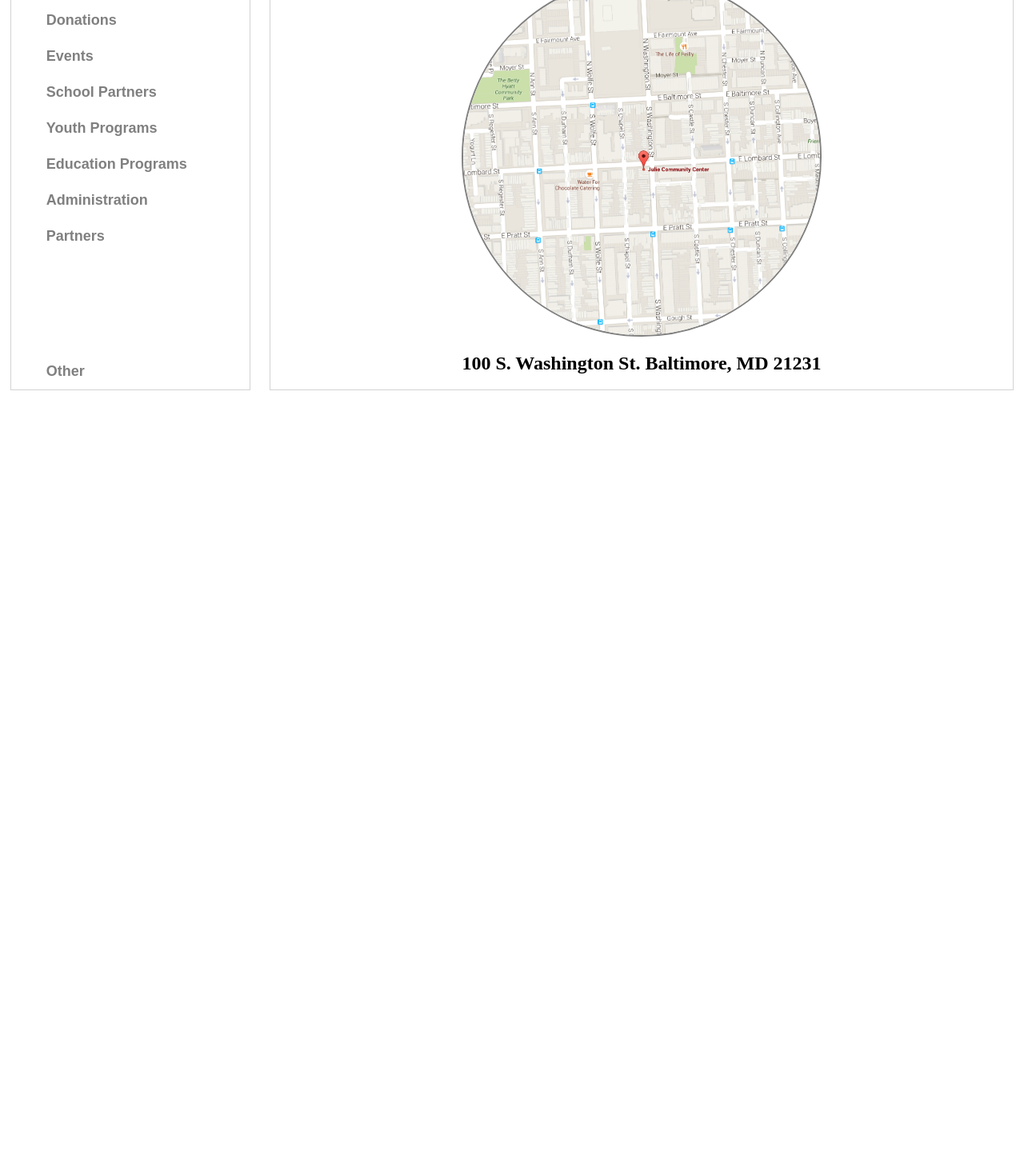
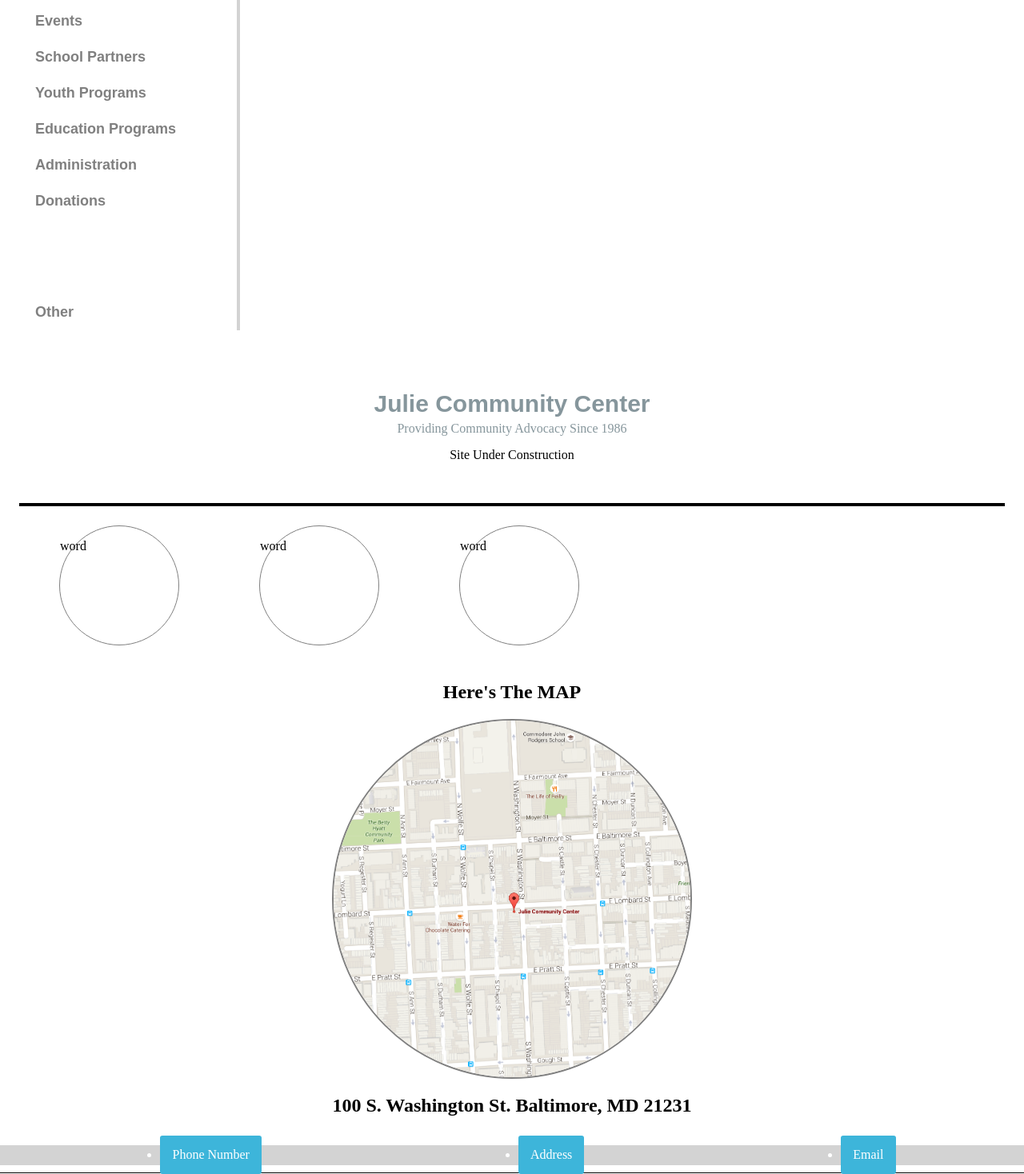
Before and after one commit to jonasflax/julie_center, a plain HTML site: page index.html in a window 1280 px wide. Shown: the part 355-1823 px from the top of the page at 80% size. Before the commit the page ends 856 px from the top, so only its background shows below. Drawn offline with Linux system fonts and the light colour scheme.

Commit message:
add footer, try to afix nav

```diff
--- a/css/main.css
+++ b/css/main.css
@@ -1,5 +1,23 @@
 * {
 	box-sizing: border-box;
+}
+
+body {
+	margin: 0;
+	padding: 0;
+	border-bottom: 1px solid black;
+}
+
+img {
+	width: 250px;
+	height: 150px;
+}
+
+
+nav {
+	height: 768px;
+	max-width: 300px;
+	border-right: 4px solid lightgrey;
 }
 
 .sidebar_item a {
@@ -11,24 +29,17 @@
 	margin-left: 10px;
 }
 
-a:hover {
+/*a:hover {
 	color: white;
+}*/
+
+.indIcon {
+	height: 150px;
+	width: 150px;
+	border: 1px solid grey;
+	border-radius: 50%;
 }
 
-img {
-	width: 250px;
-	height: 150px;
-}
-
-body {
-	margin: 0;
-	padding: 1%;
-	border-bottom: : 1px solid black;
-}
-
-nav {
-	border: 1px solid lightgrey;
-}
 
 .locale {
 	border: 2px solid grey;
--- a/css/page.css
+++ b/css/page.css
@@ -1,5 +1,6 @@
 .body {
 	display: flex;
+	flex-flow: wrap;
 }
 
 
@@ -7,11 +8,9 @@
     display: flex;
 		flex-direction: column;
 		justify-content: space-between;
-		min-height: 768px;
-		max-width: 300px;
-		border-right: 1px solid lightgrey;
 		padding: 0 24px;
 		flex-grow: 1;
+		position: static;
 }
 
 .sidebar_section_1 {
@@ -49,9 +48,8 @@
 	flex-direction: column;
 	justify-content: space-around;
 	align-items: center;
-	border: 1px solid lightgrey;
-	margin-left: 24px;
 	min-height: 768px;
+	min-width: 1000px;
 	flex-grow: 4;
 }
 
@@ -63,24 +61,11 @@
   min-height: 220px;
 	padding-top: 24px;
 	margin: 0 24px;
-	border-bottom: 1px solid black;
+	border-bottom: 4px solid black;
 }
-
-.map {
-	margin-top: 25px;
-	display: flex;
-	flex-direction: column;
-	align-items: center;
-}
-
 
 .centeredPrompt__item + .centeredPrompt__item {
 	margin-top: 5px;
-}
-
-	.centeredPromptIcon {
-		font-size: 60px;
-		line-height: 0;
 }
 
 .centeredPromptLabel {
@@ -98,6 +83,45 @@
 		text-align: center;
 	}
 
-.icon {
-color: #BCD2DA;
+
+.circles {
+	display: flex;
+	align-content: space-between;
+	justify-content: space-around;
+	margin: 24px;
+	max-width: 750px;
 }
+
+.indIcon {
+
+}
+
+
+.map {
+	margin-top: 25px;
+	display: flex;
+	flex-direction: column;
+	align-items: center;
+}
+
+.fBar {
+	flex-grow: 4;
+	height: 50px;
+	align-content: flex-end;
+}
+
+.footItems {
+	align-items: center;
+	height: 25px;
+  display: flex;
+	justify-content: space-around;
+	background-color: lightgrey;
+}
+
+.bItem {
+	color: #fff;
+	padding: 15px;
+	margin: 5px;
+	background: #3db5da;
+	border-radius: 3px;
+}
--- a/index.html
+++ b/index.html
@@ -13,13 +13,13 @@
           <img src="img/Oblique Sketch.png" alt="Oblique Building Sketch">
         </section>
         <section class="sidebar_section">
-          <li class="sidebar_item is-side-bar-item-selected"><a href="#">Donations</a></li>
+          <li class="sidebar_item is-side-bar-item-selected"><a href="#">Partners</a></li>
           <li class="sidebar_item"><a href="#">Events</a></li>
           <li class="sidebar_item"><a href="#">School Partners</a></li>
           <li class="sidebar_item"><a href="#">Youth Programs</a></li>
           <li class="sidebar_item"><a href="#">Education Programs</a></li>
           <li class="sidebar_item"><a href="#">Administration</a></li>
-          <li class="sidebar_item"><a href="#">Partners</a></li>
+          <li class="sidebar_item"><a href="#">Donations</a></li>
         </section>
         <section class="sidebar_section">
           <li class="sidebar_item"><a href="#">Other</a></li>
@@ -27,12 +27,22 @@
       </nav>
       <main class="main">
         <section class="centeredPrompt">
-          <div class="centeredPrompt__item centeredPromptIcon">
-            <div class="icon fa fa-smile-o"></div>
-          </div>
           <div class="centeredPrompt__item centeredPromptLabel">Julie Community Center</div>
           <div class="centeredPrompt__item centeredPromptDetails">Providing Community Advocacy Since 1986</div>
           <div class="centeredPrompt__item button">Site Under Construction</div>
+        </section>
+        <section class="circles">
+          <section class="indIcon">
+            <p>word</p>
+          </section>
+          <section class="indIcon">
+            <p>word</p>
+          </section>
+          <section class="indIcon">
+            <p>word</p>
+          </section>
+
+
         </section>
         <section class="map">
           <h1>Here's The MAP</h1>
@@ -40,10 +50,16 @@
           <img src="img/julie_center_google_map_still.png" alt="Location on Google Maps">
         </map>
           <h2>100 S. Washington St. Baltimore, MD 21231</h2>
-      </section>
+        </section>
+        <footer class="fBar">
+          <ul class="footItems">
+            <li class="bItem">Phone Number</li>
+            <li class="bItem">Address</li>
+            <li class="bItem">Email</li>
+          </ul>
+        </footer>
       </main>
-      <footer>
-      </footer>
+
   </body>
 </html>
 
```
Lines whose indentation alone changed are shown as unchanged.
